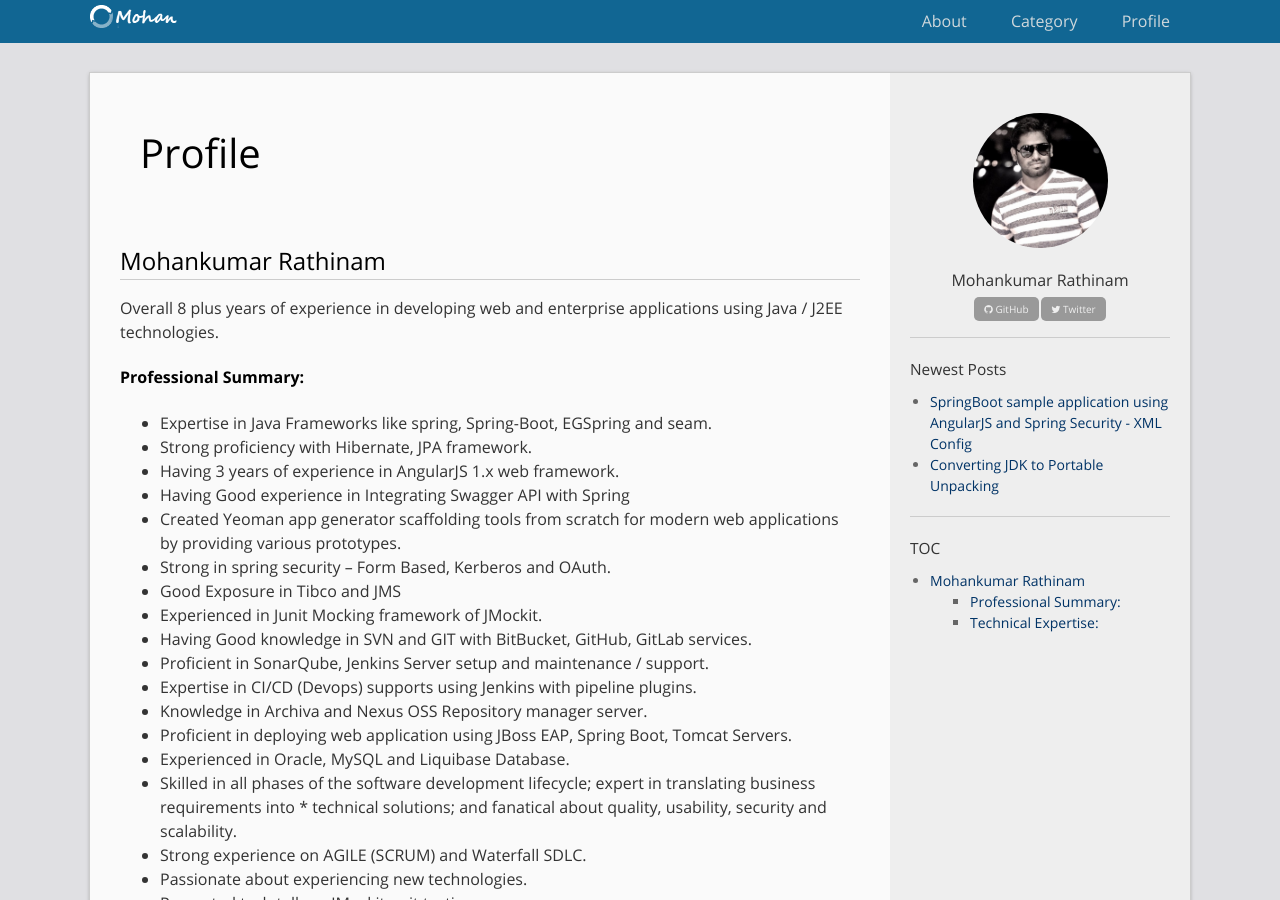
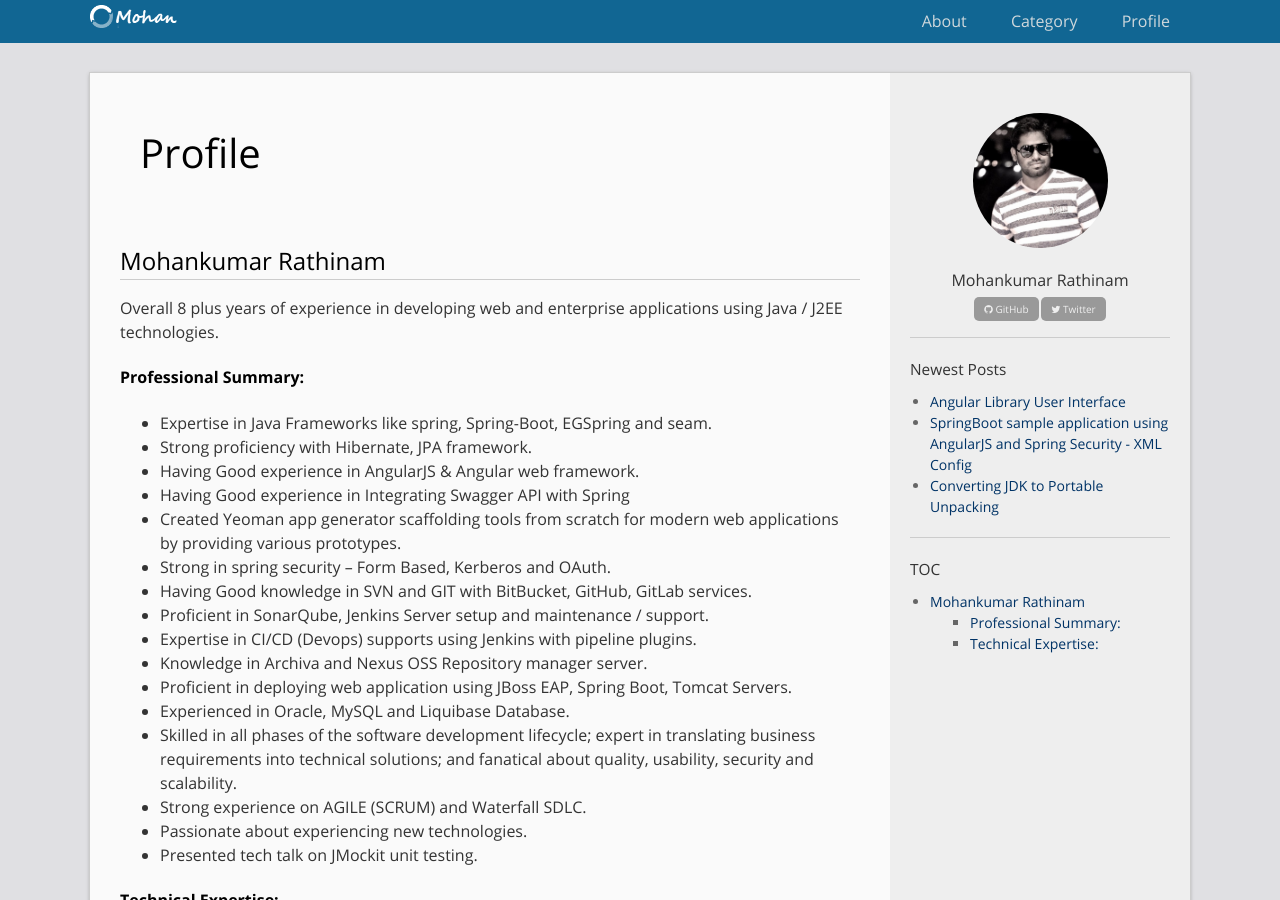
Before and after one commit to mohancse1707/mohan.github.com, a Jekyll site: the page built from profile.md, in a window 1280 px wide and 900 px high. Built offline with Jekyll 4.4.1, drawn with Linux system fonts in a browser that asks for light colours; comment, search, counter and statistics services are not loaded.

Commit message:
profile update

```diff
--- a/profile.md
+++ b/profile.md
@@ -13,19 +13,17 @@ Overall 8 plus years of experience in developing web and enterprise applications
 
 * Expertise in Java Frameworks like spring, Spring-Boot, EGSpring and seam.
 * Strong proficiency with Hibernate, JPA framework.
-* Having 3 years of experience in AngularJS 1.x web framework.
+* Having Good experience in AngularJS & Angular web framework.
 * Having Good experience in Integrating Swagger API with Spring
 * Created Yeoman app generator scaffolding tools from scratch for modern web applications by providing various prototypes.
 * Strong in spring security – Form Based, Kerberos and OAuth.
-* Good Exposure in Tibco and JMS
-* Experienced in Junit Mocking framework of JMockit.
 * Having Good knowledge in SVN and GIT with BitBucket, GitHub, GitLab services.
 * Proficient in SonarQube, Jenkins Server setup and maintenance / support.
 * Expertise in CI/CD (Devops) supports using Jenkins with pipeline plugins.
 * Knowledge in Archiva and Nexus OSS Repository manager server.
 * Proficient in deploying web application using JBoss EAP, Spring Boot, Tomcat Servers.
 * Experienced in Oracle, MySQL and Liquibase Database.
-* Skilled in all phases of the software development lifecycle; expert in translating business requirements into * technical solutions; and fanatical about quality, usability, security and scalability.
+* Skilled in all phases of the software development lifecycle; expert in translating business requirements into technical solutions; and fanatical about quality, usability, security and scalability.
 * Strong experience on AGILE (SCRUM) and Waterfall SDLC.
 * Passionate about experiencing new technologies.
 * Presented tech talk on JMockit unit testing.
```
Also changed, not shown: _posts/2017-05-07-Converting-JDK-to-Portable.md (+0 -2 lines), _posts/2018-10-10-angular-library-user-interface.md (added).
